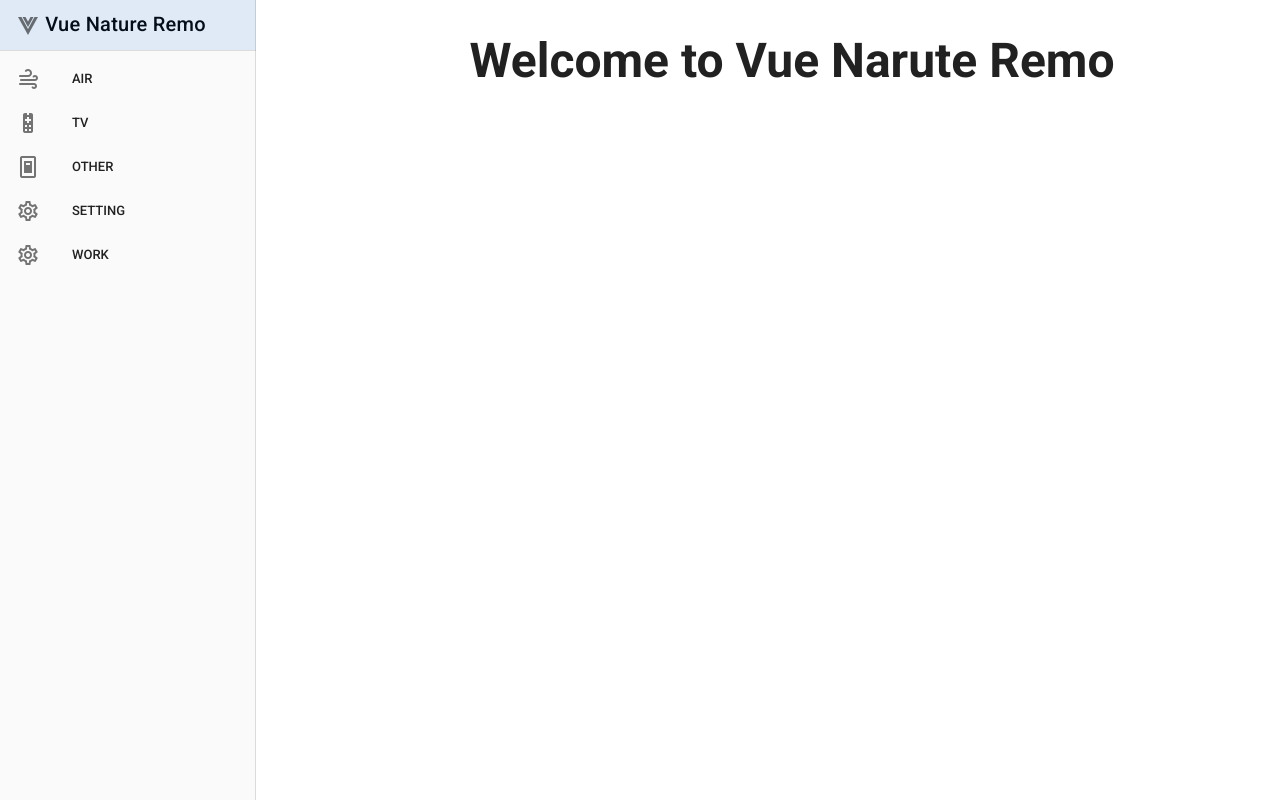
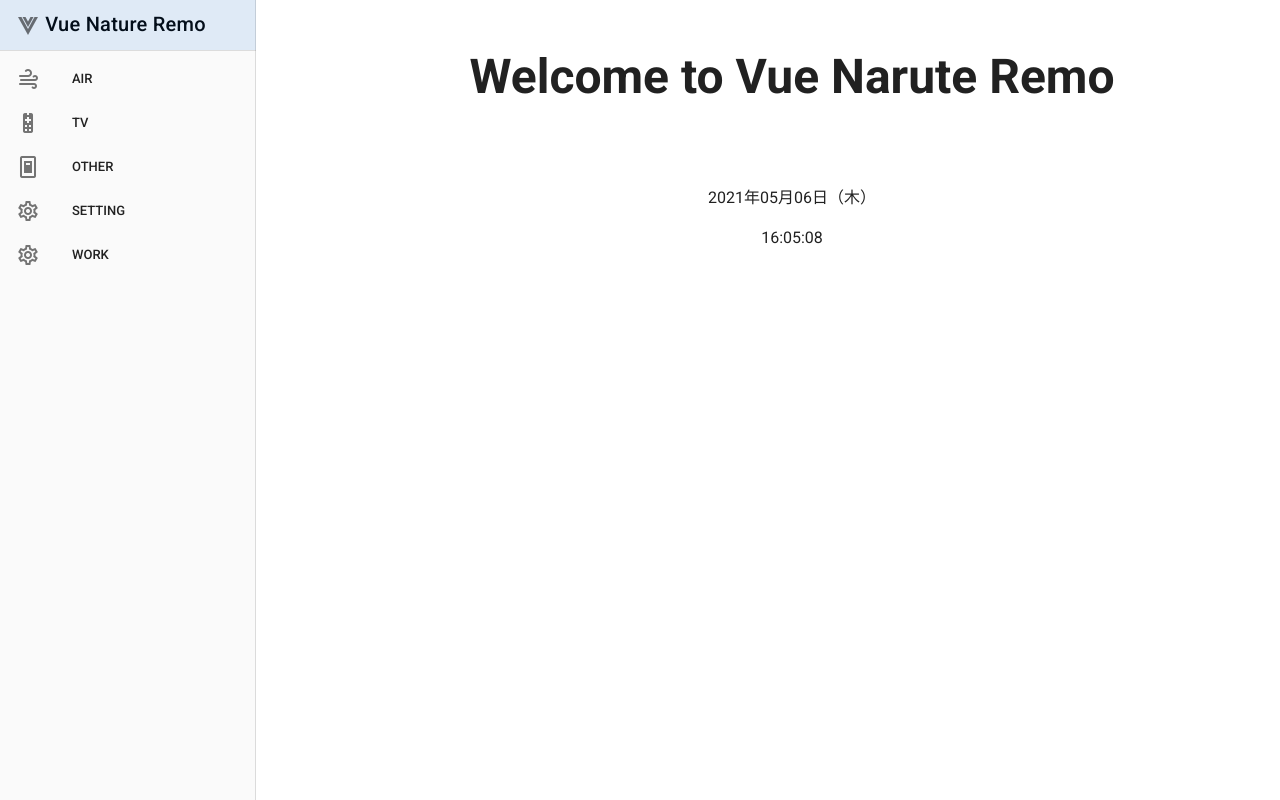
Before and after one commit to n-guitar/vue-natuer-remo, a Vue app in the folder vue-src/: page / in a window 1280 px wide. Shown: the top 800 px of the page. Built offline with nearby package versions, Linux system fonts and the light colour scheme.

Commit message:
デジタル時計追加

```diff
--- a/vue-src/src/App.vue
+++ b/vue-src/src/App.vue
@@ -1,6 +1,9 @@
 <template>
   <v-app v-cloak>
-    <v-navigation-drawer app color="info">
+    <v-navigation-drawer
+      app
+      color="info"
+    >
       <v-list-item to='/' link>
         <v-list-item-content >
           <v-list-item-title class="title" id="app-title">
--- a/vue-src/src/views/Home.vue
+++ b/vue-src/src/views/Home.vue
@@ -1,17 +1,53 @@
 <template>
   <div>
-    <v-row class="text-center">
+    <v-row class="text-center pa-4">
         <v-col class="mb-4">
             <h1 class="display-2 font-weight-bold mb-3">
                 Welcome to Vue Narute Remo
             </h1>
         </v-col>
     </v-row>
+    <v-row class="text-center pa-4">
+        <v-col class="mb-4">
+              <div>
+                <p>{{date}}</p>
+                <p>{{time}}</p>
+              </div>
+        </v-col>
+    </v-row>
+
   </div>
 </template>
 
 <script>
   export default {
-
+    data(){
+      return {
+        date:'',
+        time:'',
+        week: ['（日）', '（月）', '（火）', '（水）', '（木）',  '（金）', '（土）']
+      }
+    },
+    mounted(){
+      let timerID = setInterval(this.updateTime, 1000);
+      console.log(timerID)
+    },
+    methods: {
+      updateTime(){
+        let currentDate = new Date()
+        // this.time = currentDate.getHours() + ':' + currentDate.getMinutes() + ':' + currentDate.getSeconds()
+        this.time = this.zeroPadding(currentDate.getHours(), 2) + ':' + this.zeroPadding(currentDate.getMinutes(), 2) + ':' + this.zeroPadding(currentDate.getSeconds(), 2);
+        // this.date = currentDate.getFullYear() + '年' + currentDate.getMonth() + '月' + currentDate.getDate() + '日' + currentDate.getDay()
+        this.date = this.zeroPadding(currentDate.getFullYear(), 4) + '年' + this.zeroPadding(currentDate.getMonth() + 1, 2) + '月' + this.zeroPadding(currentDate.getDate(), 2) + '日' + this.week[currentDate.getDay()];
+      },
+      zeroPadding(num, len) {
+        var zero = '';
+        for (var i = 0; i < len; i++) {
+          zero += '0';
+        }
+        // 文字列の一部を抜き出して、新しい文字列を返す
+        return (zero + num).slice(-len);
+      },
+    }
   }
 </script>
```
